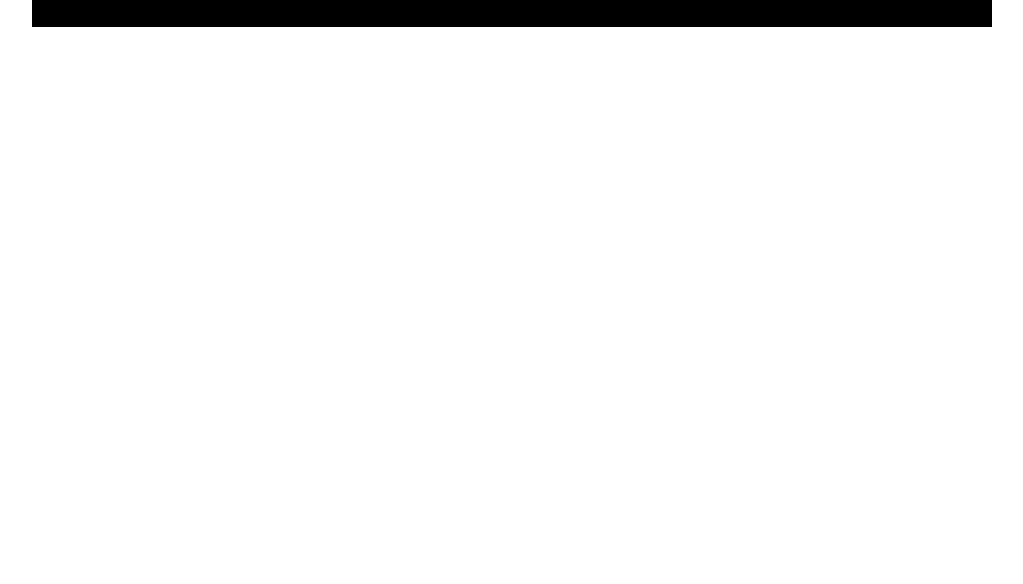
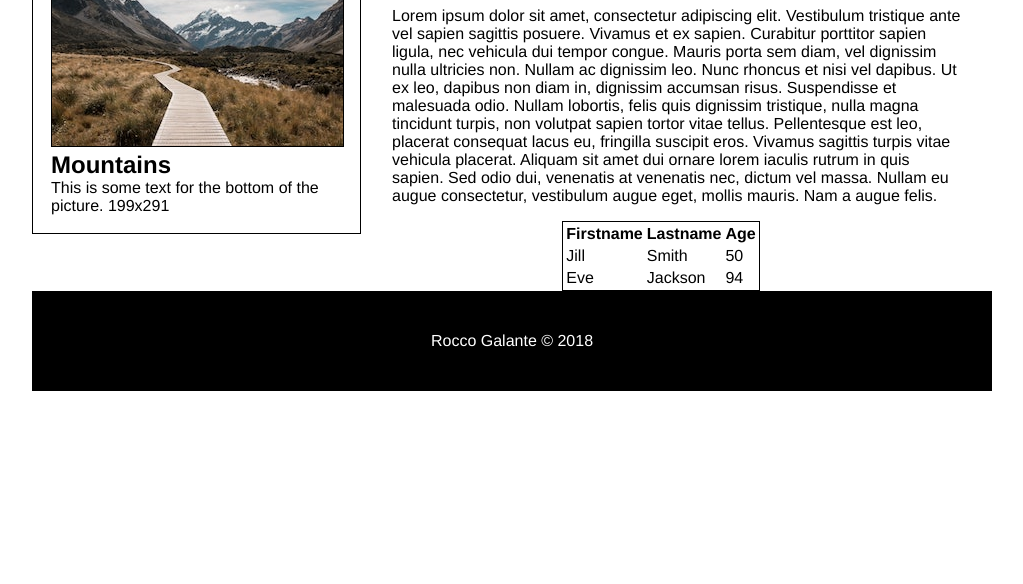
Before and after one commit to roccotg8/is117midterm, a plain HTML site: page docs/about.html in a window 1280 px wide. Shown: the part 216-800 px from the top of the page, without its empty margins (128-1151 px from the left). Drawn offline with Linux system fonts and the light colour scheme.

Commit message:
added the content sidebar and table to about.html as well as the associated styles to styles.css

```diff
--- a/docs/about.html
+++ b/docs/about.html
@@ -29,11 +29,55 @@
 
     </div> <!-- top -->
 
-    <div id="mainImage" class="clearFix">
-        <div id="divider">
+    <div id="sidebar" class="floatLeft goldenSmall">
+        <div id="sideBox" class="thinBorder">
+            <div id="boxImage">
+                <img class="thinBorder" src="images/background-boardwalk-clouds-808465.jpg" height="199" width="291"/>
+            </div>
+            <div id="boxBottom">
+                <h2 class="clearMargin">Mountains</h2>
+                <p class="clearMargin">This is some text for the bottom of the picture. 199x291</p>
+            </div>
+        </div>
+    </div> <!-- sidebar -->
 
-        </div> <!-- divider -->
-    </div> <!-- mainImage -->
+    <div id="content" class="floatLeft goldenBig">
+        <div class="contentMargin">
+            <h1>Heading 1</h1>
+        </div>
+        <div class="contentText">
+            <p>
+                Lorem ipsum dolor sit amet, consectetur adipiscing elit. Vestibulum tristique ante vel sapien
+                sagittis posuere. Vivamus et ex sapien. Curabitur porttitor sapien ligula, nec vehicula dui tempor congue.
+                Mauris porta sem diam, vel dignissim nulla ultricies non. Nullam ac dignissim leo. Nunc rhoncus et nisi vel
+                dapibus. Ut ex leo, dapibus non diam in, dignissim accumsan risus. Suspendisse et malesuada odio.
+                Nullam lobortis, felis quis dignissim tristique, nulla magna tincidunt turpis, non volutpat sapien tortor
+                vitae tellus. Pellentesque est leo, placerat consequat lacus eu, fringilla suscipit eros. Vivamus sagittis
+                turpis vitae vehicula placerat. Aliquam sit amet dui ornare lorem iaculis rutrum in quis sapien. Sed
+                odio dui, venenatis at venenatis nec, dictum vel massa. Nullam eu augue consectetur, vestibulum
+                augue eget, mollis mauris. Nam a augue felis.
+            </p>
+        </div>
+        <div id="table">
+            <table class="marginCenter thinBorder">
+                <tr class="texCenter thinBorder">
+                    <th>Firstname</th>
+                    <th>Lastname</th>
+                    <th>Age</th>
+                </tr>
+                <tr class="thinBorder">
+                    <td>Jill</td>
+                    <td>Smith</td>
+                    <td>50</td>
+                </tr>
+                <tr class="thinBorder">
+                    <td>Eve</td>
+                    <td>Jackson</td>
+                    <td>94</td>
+                </tr>
+            </table>
+        </div>
+    </div> <!-- content -->
 
     <div id="footer" class="alignCenter clearFix">
         <span class="copyright">Rocco Galante &copy; 2018</span>
--- a/docs/css/styles.css
+++ b/docs/css/styles.css
@@ -24,6 +24,10 @@ body {
     color: white;
 }
 
+#sideBox{
+    padding: 18px;
+}
+
 .goldenSmall{
     width: 329px;
 }
@@ -42,6 +46,10 @@ body {
 
 .textRight{
     text-align: right;
+}
+
+.texCenter{
+    text-align: center;
 }
 
 .floatLeft{
@@ -63,3 +71,21 @@ body {
 .clearPadding{
     padding: 0px;
 }
+
+.thinBorder{
+    border: 1px black solid;
+}
+
+.contentMargin{
+    margin-left: 31px;
+    margin-right: 31px;
+}
+
+.contentText{
+    margin-left: 31px;
+}
+
+.marginCenter{
+    margin-right: auto;
+    margin-left: auto;
+}
```
